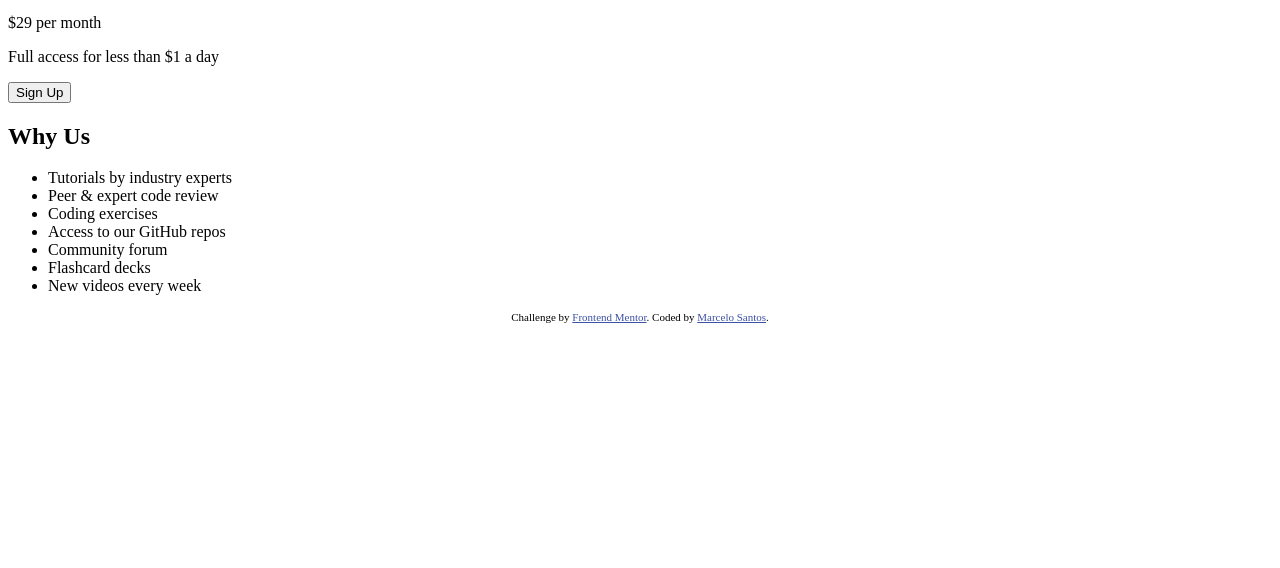
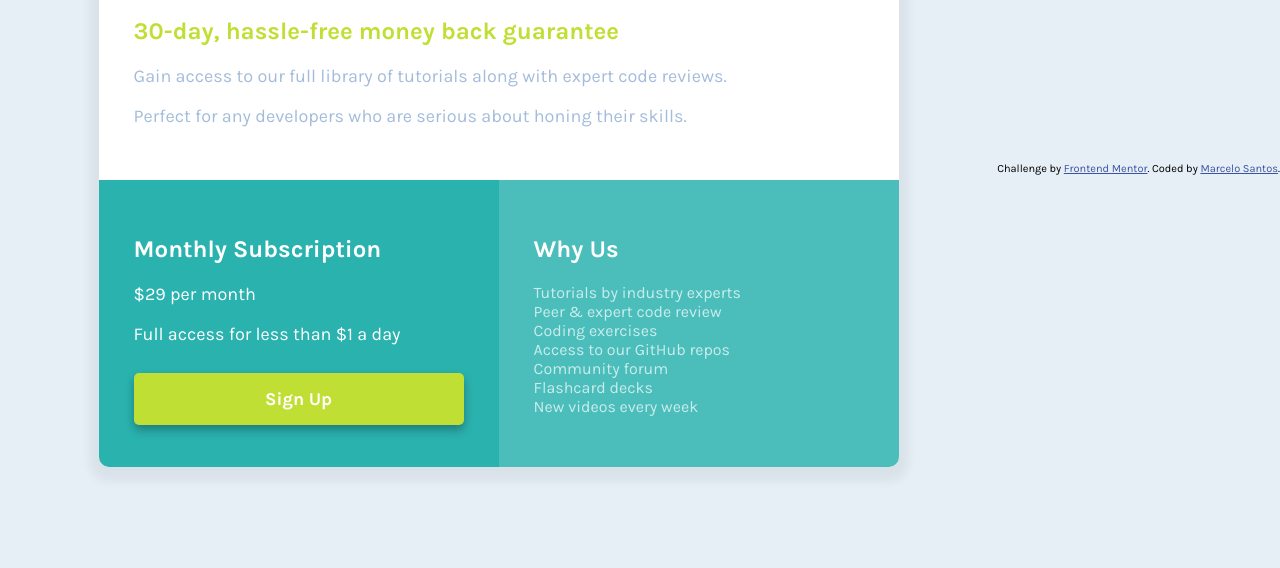
Before and after one commit to pmarcelojr/Single-price-grid-component, a plain HTML site: page index.html in a window 1280 px wide. Shown: the part 232-800 px from the top of the page. Drawn offline with Linux system fonts and the light colour scheme.

Commit message:
Design half finished

```diff
--- a/index.html
+++ b/index.html
@@ -11,6 +11,7 @@
 </head>
 <body>
   <main>
+    <section class="main">
     <h1>
       Join our community
     </h1>
@@ -23,8 +24,10 @@
     <p>
       Perfect for any developers who are serious about honing their skills.
     </p>
-    <section>
+  </section>
 
+  <div class="row">
+    <section class="cyan">
       <h2>
         Monthly Subscription
       </h2>
@@ -39,8 +42,8 @@
         Sign Up
       </button>
     </section>
-    <section>
 
+    <section class="grayish-blue">
       <h2>
         Why Us
       </h2>
@@ -55,6 +58,7 @@
         <li>New videos every week</li>
       </ul>
     </section>
+  </div>
   </main>
 
 
--- a/styles.css
+++ b/styles.css
@@ -1,2 +1,92 @@
+@import url('https://fonts.googleapis.com/css?family=Karla:400,700&display=swap');
+
+* {
+    box-sizing: border-box;
+}
+
+body {
+    font-family: 'Karla', sans-serif;
+    background-color: hsl(204, 43%, 93%);
+    margin: 0;
+    min-height: 100vh;
+    display: flex;
+    align-items: center;
+    justify-content: center;
+}
+
+main {
+    background-color: white;
+    min-width: 800px;
+    border-radius: 10px;
+    box-shadow: 0 5px 10px 10px rgba(0, 0, 0, 0.05);
+    margin: auto;
+    overflow: hidden;
+}
+
+.main p {
+    color: hsl(2014, 43%, 75%);
+}
+
+.row {
+    display: flex;
+}
+
+.row > section {
+    flex: 1;
+}
+
+h1 {
+    color: hsl(179, 62%, 43%);
+    font-size: 40px;
+}
+section {
+    padding: 35px;
+}
+
+.yellow-text {
+    color: hsl(71, 73%, 54%);
+}
+
+section.grayish-blue {
+    background-color: hsl(179, 47%, 52%);
+    color: white;
+}
+
+section.cyan {
+    background-color: hsl(179, 62%, 43%);
+    color: white;
+}
+
+p {
+    font-size: 18px;
+}
+
+button {
+    background: hsl(71, 73%, 54%);
+    color: white;
+    font-size: 18px;
+    padding: 15px 0;
+    width: 100%;
+    margin-top: 10px;
+    font-weight: bold;
+    border: none;
+    border-radius: 5px;
+    box-shadow: 0 5px 10px rgba(0, 0, 0, 0.3);
+    font-family: 'Karla', sans-serif;
+}
+
+
+ul {
+    list-style: none;
+    padding: 0;
+    opacity: 0.7;
+}
+
+/* FOOTER */
+footer {
+    margin: 0;
+    display: block;
+}
+
 .attribution { font-size: 11px; text-align: center; }
 .attribution a { color: hsl(228, 45%, 44%); }
```
